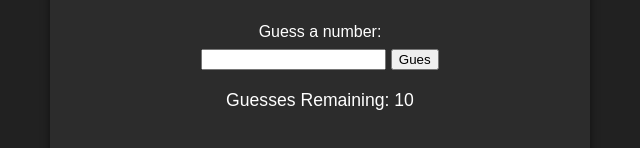
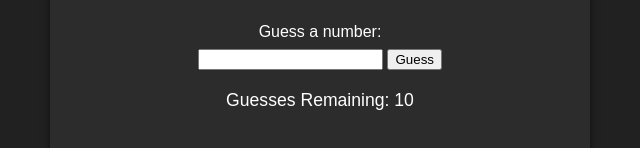
Before and after one commit to CodeWithVirajkumar/Number-guessing-, a plain HTML site: page index.html in a window 1280 px wide. Shown: the part 310-458 px from the top of the page, 320-960 px from the left. Drawn offline with Linux system fonts and the light colour scheme.

Commit message:
Update index.html

```diff
--- a/index.html
+++ b/index.html
@@ -15,7 +15,7 @@
     <form>
       <label for="guessField">Guess a number:</label>
       <input type="text" id="guessField" class="guessField">
-      <input type="submit" id="submit" class="guessSubmit" value="Gues">
+      <input type="submit" id="submit" class="guessSubmit" value="Guess">
     </form>
     <div class="result">
       <p>Guesses Remaining: <span class="remaining">10</span></p>
```
